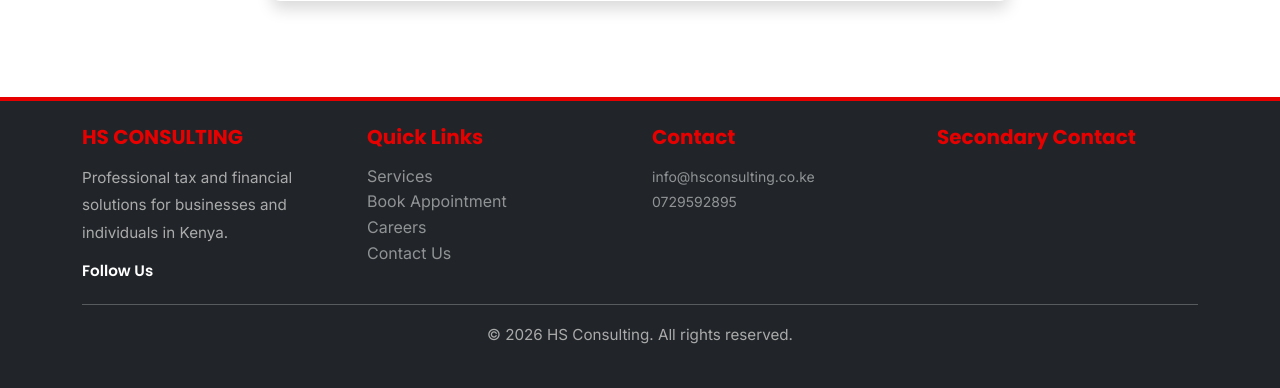
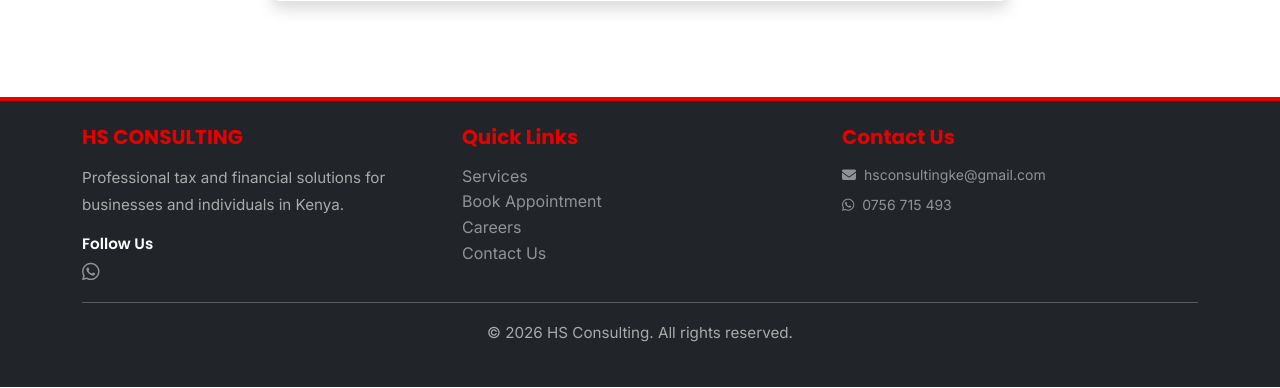
Before and after one commit to Adanhassan790/hsconsulting, a Django app: page /appointments/book/ in a window 1280 px wide. Shown: the part 1138-1526 px from the top of the page. Run offline with Django 4.2, Linux system fonts and the light colour scheme; data that the repository does not hold is empty; parts of the project's set-up code (start-up, migrations or seed data) failed here and were passed over; some libraries are stand-ins or nearby versions.

Commit message:
Update footer contact to single shared WhatsApp and email
Remove Partner 1 / Partner 2 split; replace with one contact block showing
hsconsultingke@gmail.com and WhatsApp 0756715493. Adjust footer columns to
col-md-4 for a clean three-column layout.

Co-Authored-By: Claude Sonnet 4.6 <noreply@anthropic.com>

```diff
--- a/templates/base/base.html
+++ b/templates/base/base.html
@@ -68,7 +68,7 @@
     <footer class="bg-dark text-white mt-5 py-4">
         <div class="container">
             <div class="row">
-                <div class="col-md-3">
+                <div class="col-md-4">
                     <h5 class="text-danger">HS CONSULTING</h5>
                     <p>Professional tax and financial solutions for businesses and individuals in Kenya.</p>
                     <!-- Social Media Links -->
@@ -95,15 +95,13 @@
                                 <i class="fab fa-linkedin fs-5"></i>
                             </a>
                             {% endif %}
-                            {% if settings.whatsapp %}
-                            <a href="https://wa.me/{{ settings.whatsapp|slice:'1:' }}?text={{ settings.whatsapp_message|urlencode }}" target="_blank" rel="noopener" class="text-white-50 text-decoration-none" title="WhatsApp">
+                            <a href="https://wa.me/254756715493" target="_blank" rel="noopener" class="text-white-50 text-decoration-none" title="WhatsApp">
                                 <i class="fab fa-whatsapp fs-5"></i>
                             </a>
-                            {% endif %}
                         </div>
                     </div>
                 </div>
-                <div class="col-md-3">
+                <div class="col-md-4">
                     <h5>Quick Links</h5>
                     <ul class="list-unstyled">
                         <li><a href="{% url 'services:list' %}" class="text-white-50">Services</a></li>
@@ -112,42 +110,20 @@
                         <li><a href="{% url 'inquiries:contact' %}" class="text-white-50">Contact Us</a></li>
                     </ul>
                 </div>
-                <div class="col-md-3">
-                    <h5>Contact</h5>
-                    <p class="text-white-50 small">
-                        {% if settings %}
-                            <strong>Partner 1:</strong><br>
-                            <a href="mailto:{{ settings.email }}" class="text-white-50">{{ settings.email }}</a><br>
-                            <a href="tel:{{ settings.phone }}" class="text-white-50">{{ settings.phone }}</a><br>
-                            {% if settings.whatsapp %}
-                            <a href="https://wa.me/{{ settings.whatsapp|slice:'1:' }}?text={{ settings.whatsapp_message|urlencode }}" class="text-white-50" target="_blank">
-                                <i class="fab fa-whatsapp"></i> {{ settings.whatsapp }}
+                <div class="col-md-4">
+                    <h5>Contact Us</h5>
+                    <ul class="list-unstyled text-white-50 small">
+                        <li class="mb-2">
+                            <a href="mailto:hsconsultingke@gmail.com" class="text-white-50">
+                                <i class="fas fa-envelope me-2"></i>hsconsultingke@gmail.com
                             </a>
-                            {% endif %}
-                        {% else %}
-                            info@hsconsulting.co.ke<br>
-                            0729592895
-                        {% endif %}
-                    </p>
-                </div>
-                <div class="col-md-3">
-                    <h5>Secondary Contact</h5>
-                    <p class="text-white-50 small">
-                        {% if settings %}
-                            {% if settings.email_2 %}
-                            <strong>Partner 2:</strong><br>
-                            <a href="mailto:{{ settings.email_2 }}" class="text-white-50">{{ settings.email_2 }}</a><br>
-                            {% endif %}
-                            {% if settings.phone_2 %}
-                            <a href="tel:{{ settings.phone_2 }}" class="text-white-50">{{ settings.phone_2 }}</a><br>
-                            {% endif %}
-                            {% if settings.whatsapp_2 %}
-                            <a href="https://wa.me/{{ settings.whatsapp_2|slice:'1:' }}?text={{ settings.whatsapp_message|urlencode }}" class="text-white-50" target="_blank">
-                                <i class="fab fa-whatsapp"></i> {{ settings.whatsapp_2 }}
+                        </li>
+                        <li>
+                            <a href="https://wa.me/254756715493" target="_blank" rel="noopener" class="text-white-50">
+                                <i class="fab fa-whatsapp me-2"></i>0756 715 493
                             </a>
-                            {% endif %}
-                        {% endif %}
-                    </p>
+                        </li>
+                    </ul>
                 </div>
             </div>
             <hr class="bg-white-50">
```
